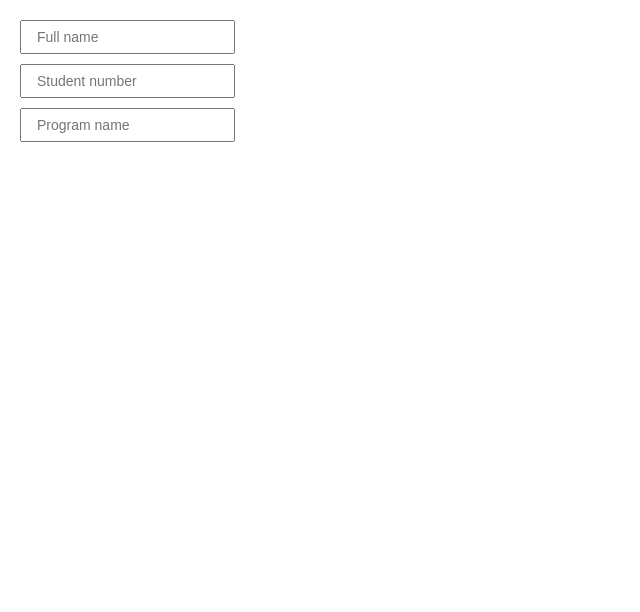
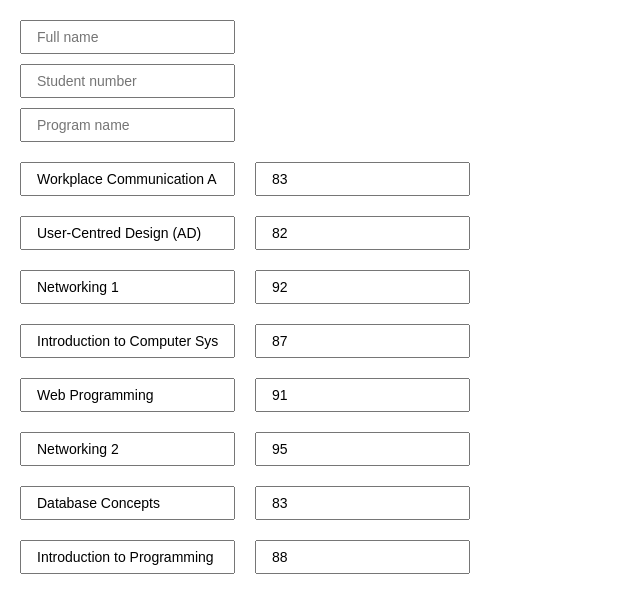
Before and after one commit to owenizedd/rmit-assignment-3, a React (Create React App) app: page / in a window 1280 px wide. Shown: the top 612 px of the page, without its empty margins (0-640 px from the left). Built offline with nearby package versions, Linux system fonts and the light colour scheme.

Commit message:
add course inputs with array as ds

```diff
--- a/src/App.js
+++ b/src/App.js
@@ -18,7 +18,16 @@ function App() {
   ]);
   const [courseScores, setCourseScores] = useState([83,82,92,87,91,95,83,88]);
 
-
+  const handleCourseNameChange = (e, index) => {
+    const newArray = [...courseNames];
+    newArray[index] = e.target.value;
+    setCourseNames(newArray);
+  }
+  const handleCourseScoreChange = (e, index) => {
+    const newArray = [...courseScores];
+    newArray[index] = e.target.value;
+    setCourseScores(newArray);
+  }
   return (
     <div className="App">
       <input
@@ -34,7 +43,16 @@ function App() {
         placeholder="Program name"
         value={programName} onChange={(e) => setProgramName(e.target.value)} />
 
-
+      {
+        courseNames.map((name, index) => {
+          return (
+            <div className='inline' key={index}>
+              <input type='text' placeholder={'Course ' + (index + 1)} value={courseNames[index]} onChange={(e) => handleCourseNameChange(e,index)}/>
+              <input type='number' placeholder='Score' value={courseScores[index]} onChange={(e) => handleCourseScoreChange(e,index)}/>
+            </div>
+          )
+        })
+      }
 
     </div>
   );
```
